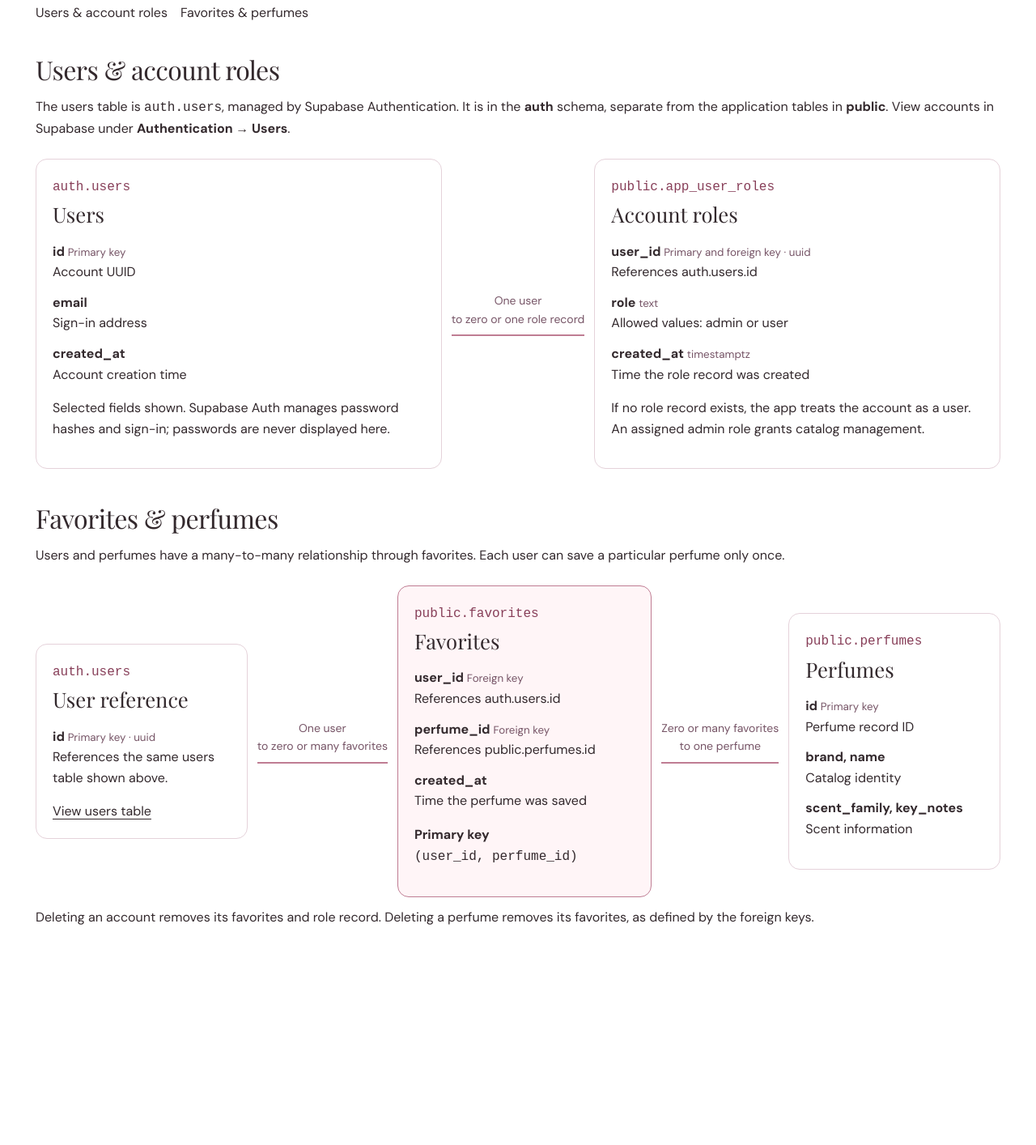
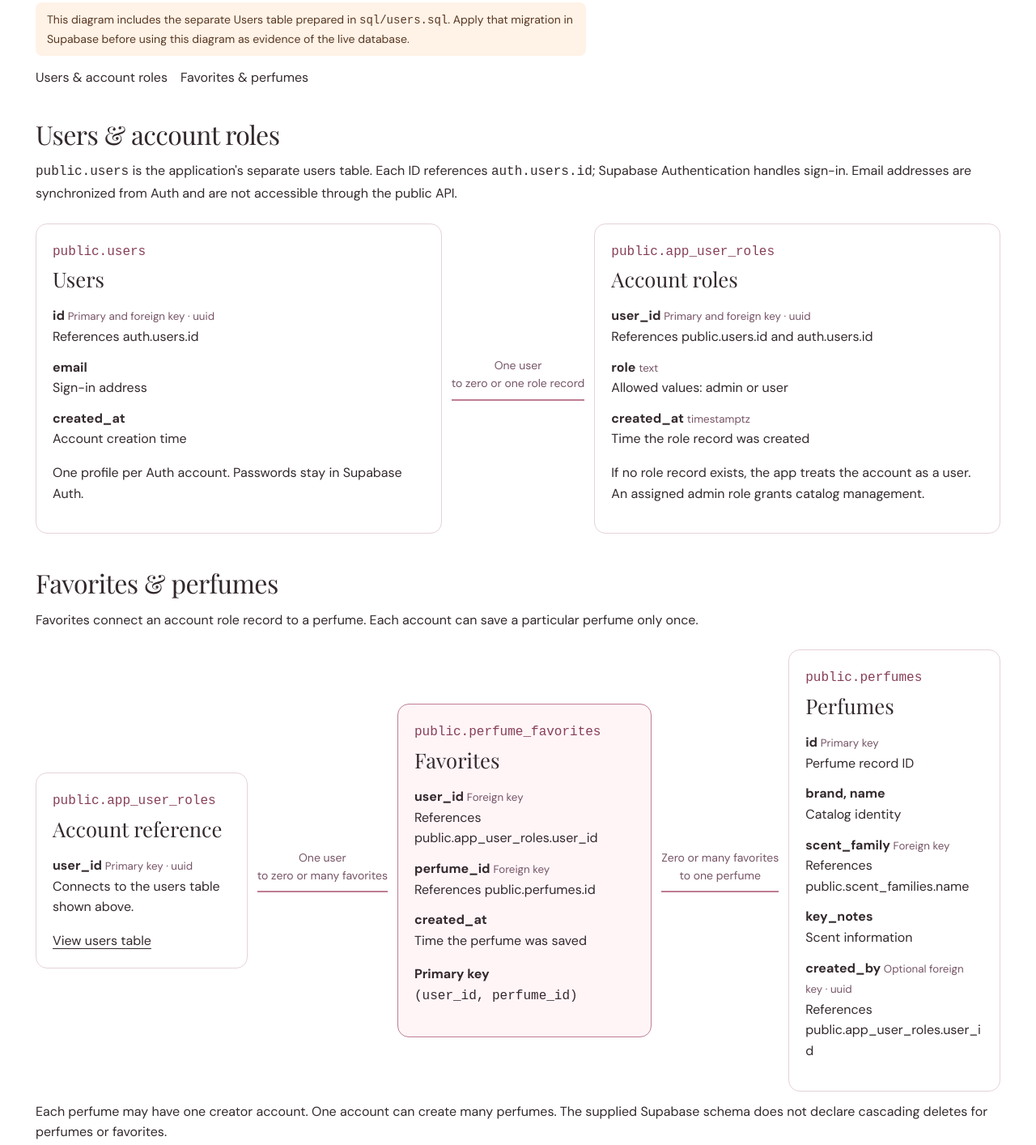
Before and after one commit to azhxra/sillage-ph-perfume-api, a plain HTML site: page sillage-ph/frontend/schema.html in a window 1280 px wide. Shown: the part 285-1699 px from the top of the page at 81% size. Before the commit the page ends 1471 px from the top, so only its background shows below. Drawn offline with nearby package versions, Linux system fonts and the light colour scheme; a web font is replaced by a local one.

Commit message:
Add files via upload

```diff
--- a/sillage-ph/frontend/schema.html
+++ b/sillage-ph/frontend/schema.html
@@ -20,23 +20,24 @@
 <section class="schema-intro">
   <h1>Sillage PH database schema</h1>
   <p>Users, account roles, perfumes, and favorites are stored separately. The relationships below show how they connect.</p>
+  <p class="preview-notice">This diagram includes the separate Users table prepared in <code>sql/users.sql</code>. Apply that migration in Supabase before using this diagram as evidence of the live database.</p>
   <nav class="schema-jump" aria-label="Schema sections"><a href="#users">Users &amp; account roles</a><a href="#favorites">Favorites &amp; perfumes</a></nav>
 </section>
 <section id="users" class="schema-section" aria-labelledby="users-title">
   <h2 id="users-title">Users &amp; account roles</h2>
-  <p>The users table is <code>auth.users</code>, managed by Supabase Authentication. It is in the <strong>auth</strong> schema, separate from the application tables in <strong>public</strong>. View accounts in Supabase under <strong>Authentication → Users</strong>.</p>
+  <p><code>public.users</code> is the application's separate users table. Each ID references <code>auth.users.id</code>; Supabase Authentication handles sign-in. Email addresses are synchronized from Auth and are not accessible through the public API.</p>
   <div class="schema-map schema-account-map">
   <article class="schema-table">
-    <span class="schema-name">auth.users</span><h3>Users</h3>
-    <dl><dt>id <small>Primary key</small></dt><dd>Account UUID</dd>
+    <span class="schema-name">public.users</span><h3>Users</h3>
+    <dl><dt>id <small>Primary and foreign key · uuid</small></dt><dd>References auth.users.id</dd>
     <dt>email</dt><dd>Sign-in address</dd>
     <dt>created_at</dt><dd>Account creation time</dd></dl>
-    <p>Selected fields shown. Supabase Auth manages password hashes and sign-in; passwords are never displayed here.</p>
+    <p>One profile per Auth account. Passwords stay in Supabase Auth.</p>
   </article>
   <p class="schema-relation">One user<br>to zero or one role record</p>
   <article class="schema-table">
     <span class="schema-name">public.app_user_roles</span><h3>Account roles</h3>
-    <dl><dt>user_id <small>Primary and foreign key · uuid</small></dt><dd>References auth.users.id</dd>
+    <dl><dt>user_id <small>Primary and foreign key · uuid</small></dt><dd>References public.users.id and auth.users.id</dd>
     <dt>role <small>text</small></dt><dd>Allowed values: admin or user</dd>
     <dt>created_at <small>timestamptz</small></dt><dd>Time the role record was created</dd></dl>
     <p>If no role record exists, the app treats the account as a user. An assigned admin role grants catalog management.</p>
@@ -45,17 +46,17 @@
 </section>
 <section id="favorites" class="schema-section" aria-labelledby="favorites-title">
   <h2 id="favorites-title">Favorites &amp; perfumes</h2>
-  <p>Users and perfumes have a many-to-many relationship through favorites. Each user can save a particular perfume only once.</p>
+  <p>Favorites connect an account role record to a perfume. Each account can save a particular perfume only once.</p>
   <div class="schema-map">
   <article class="schema-table">
-    <span class="schema-name">auth.users</span><h3>User reference</h3>
-    <dl><dt>id <small>Primary key · uuid</small></dt><dd>References the same users table shown above.</dd></dl>
+    <span class="schema-name">public.app_user_roles</span><h3>Account reference</h3>
+    <dl><dt>user_id <small>Primary key · uuid</small></dt><dd>Connects to the users table shown above.</dd></dl>
     <a href="#users">View users table</a>
   </article>
   <p class="schema-relation">One user<br>to zero or many favorites</p>
   <article class="schema-table schema-focus">
-    <span class="schema-name">public.favorites</span><h3>Favorites</h3>
-    <dl><dt>user_id <small>Foreign key</small></dt><dd>References auth.users.id</dd>
+    <span class="schema-name">public.perfume_favorites</span><h3>Favorites</h3>
+    <dl><dt>user_id <small>Foreign key</small></dt><dd>References public.app_user_roles.user_id</dd>
     <dt>perfume_id <small>Foreign key</small></dt><dd>References public.perfumes.id</dd>
     <dt>created_at</dt><dd>Time the perfume was saved</dd></dl>
     <p><strong>Primary key</strong><br><code>(user_id, perfume_id)</code></p>
@@ -65,10 +66,18 @@
     <span class="schema-name">public.perfumes</span><h3>Perfumes</h3>
     <dl><dt>id <small>Primary key</small></dt><dd>Perfume record ID</dd>
     <dt>brand, name</dt><dd>Catalog identity</dd>
-    <dt>scent_family, key_notes</dt><dd>Scent information</dd></dl>
+    <dt>scent_family <small>Foreign key</small></dt><dd>References public.scent_families.name</dd>
+    <dt>key_notes</dt><dd>Scent information</dd>
+    <dt>created_by <small>Optional foreign key · uuid</small></dt><dd>References public.app_user_roles.user_id</dd></dl>
   </article>
   </div>
-  <p>Deleting an account removes its favorites and role record. Deleting a perfume removes its favorites, as defined by the foreign keys.</p>
+  <p>Each perfume may have one creator account. One account can create many perfumes. The supplied Supabase schema does not declare cascading deletes for perfumes or favorites.</p>
+  <article class="schema-table">
+    <span class="schema-name">public.scent_families</span><h3>Scent families</h3>
+    <dl><dt>name <small>Primary key</small></dt><dd>Scent family name</dd>
+    <dt>description</dt><dd>Family description</dd></dl>
+    <p>One scent family can describe many perfumes. Each perfume references one family.</p>
+  </article>
 </section>
 </main>
 </body>
```
